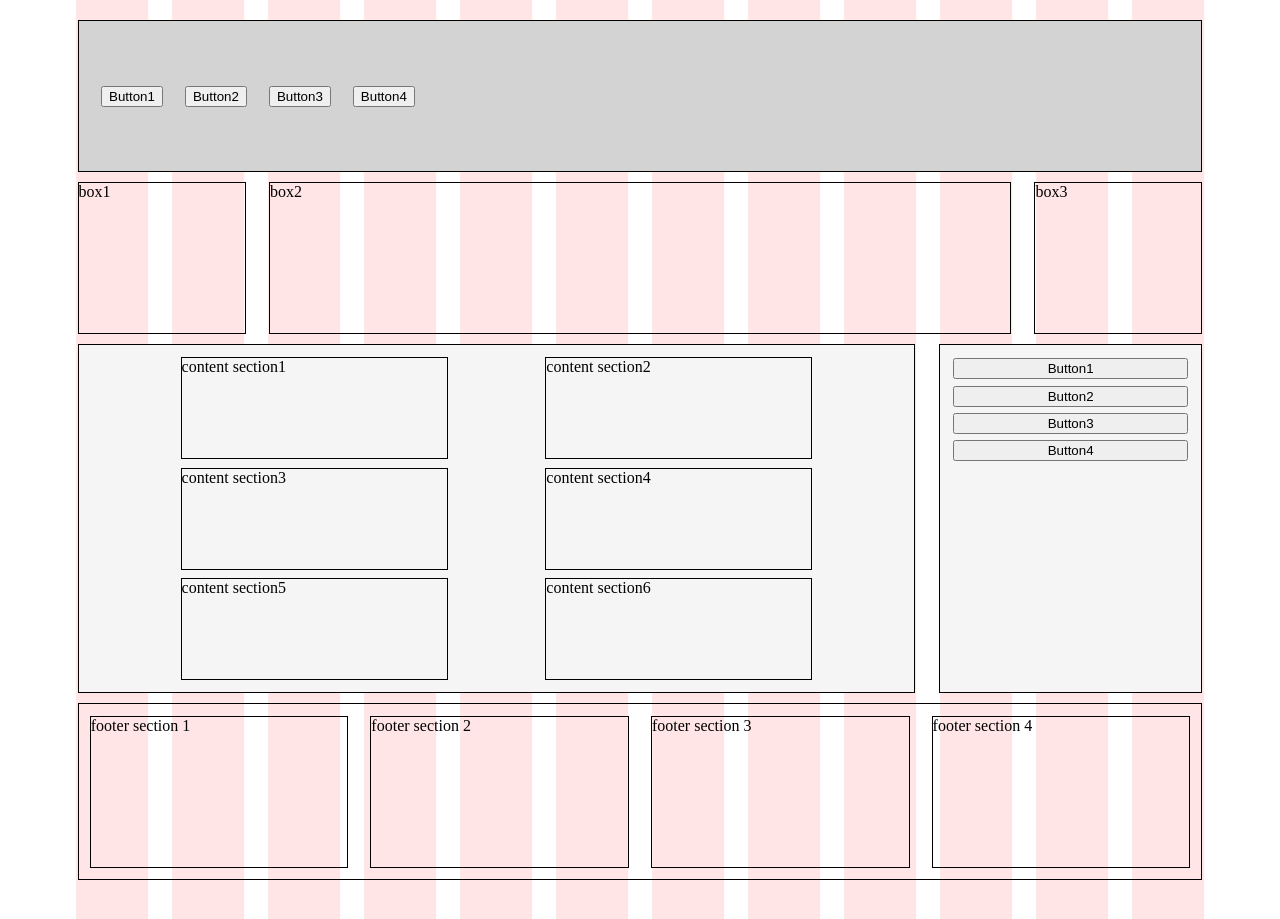
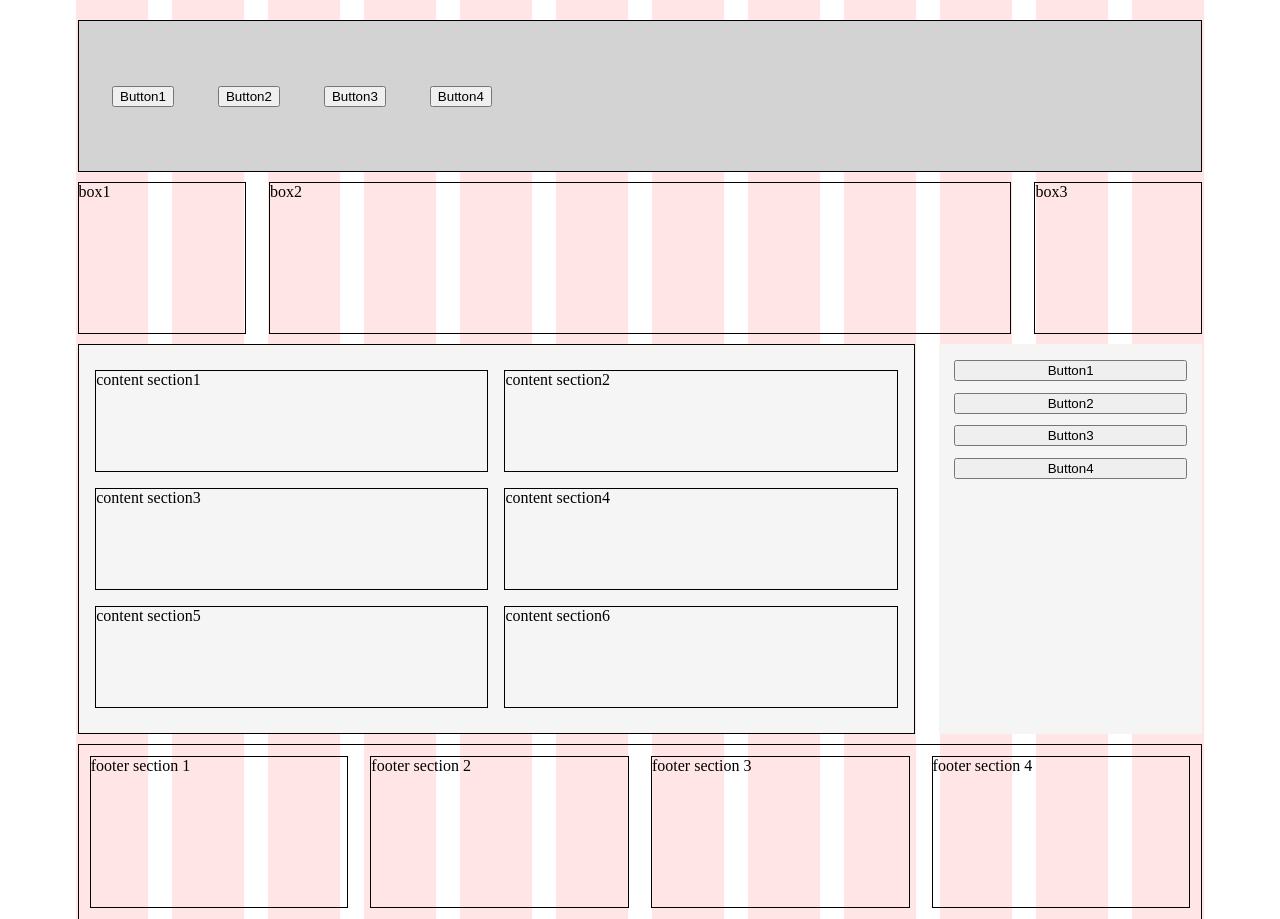
Before and after one commit to BexRyd/Inl-mningsuppgift-1---Responsive-layout, a plain HTML site: page cssgrids-template/index.html in a window 1280 px wide. Shown: the top 919 px of the page. Drawn offline with Linux system fonts and the light colour scheme.

Commit message:
flex-grow

```diff
--- a/cssgrids-template/css/style.css
+++ b/cssgrids-template/css/style.css
@@ -58,7 +58,10 @@ body {
 	flex-wrap:wrap;
 	flex-direction:row;
 	justify-content: space-evenly;
-	padding:1%;
+	padding:2%;
+	row-gap: 2%;
+	column-gap:2%;
+
 
 
 
@@ -68,11 +71,13 @@ section{
 	border:1px solid black;
 	width: 265px;
 	height: 100px;
-	margin:0.5%;
+	margin-bottom:1%;
+	margin-top: 1%;
+	flex-grow:1;
+}
 
-
-
-
+button{
+	margin:1%;
 }
 
 #sidebar{
@@ -85,6 +90,7 @@ section{
 	padding: 5%;
 
 }
+
 #footer{
 	grid-area:footer;
 	display: grid;
--- a/cssgrids-template/index.html
+++ b/cssgrids-template/index.html
@@ -29,7 +29,7 @@
 			<section>content section5</section>
 			<section>content section6</section>
 		</div>
-		<div class="border" id="sidebar"><button type="submit" value="Submit">Button1</button>
+		<div id="sidebar"><button type="submit" value="Submit">Button1</button>
 			<button type="submit" value="Submit">Button2</button>
 			<button type="submit" value="Submit">Button3</button>
 			<button type="submit" value="Submit">Button4</button>
```
